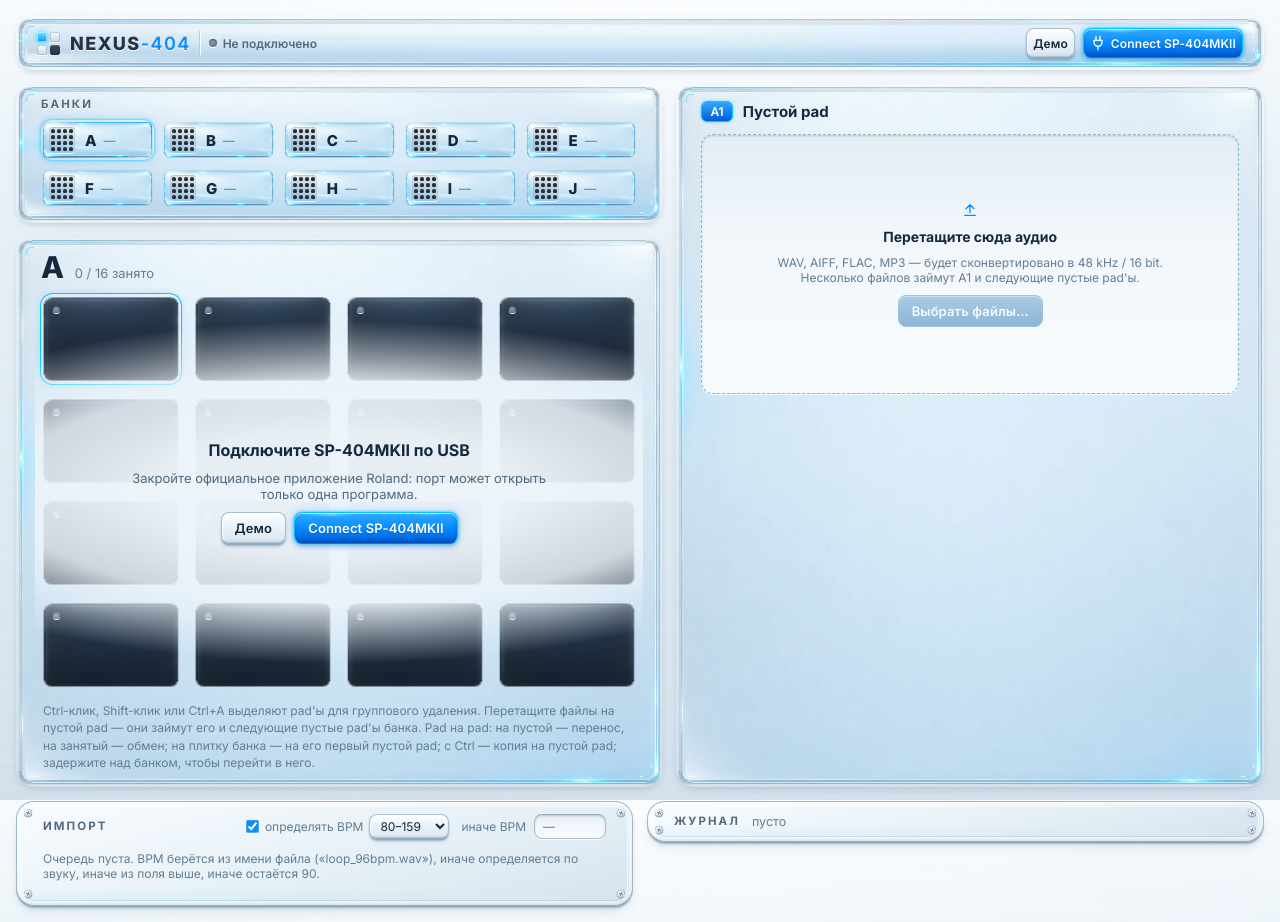
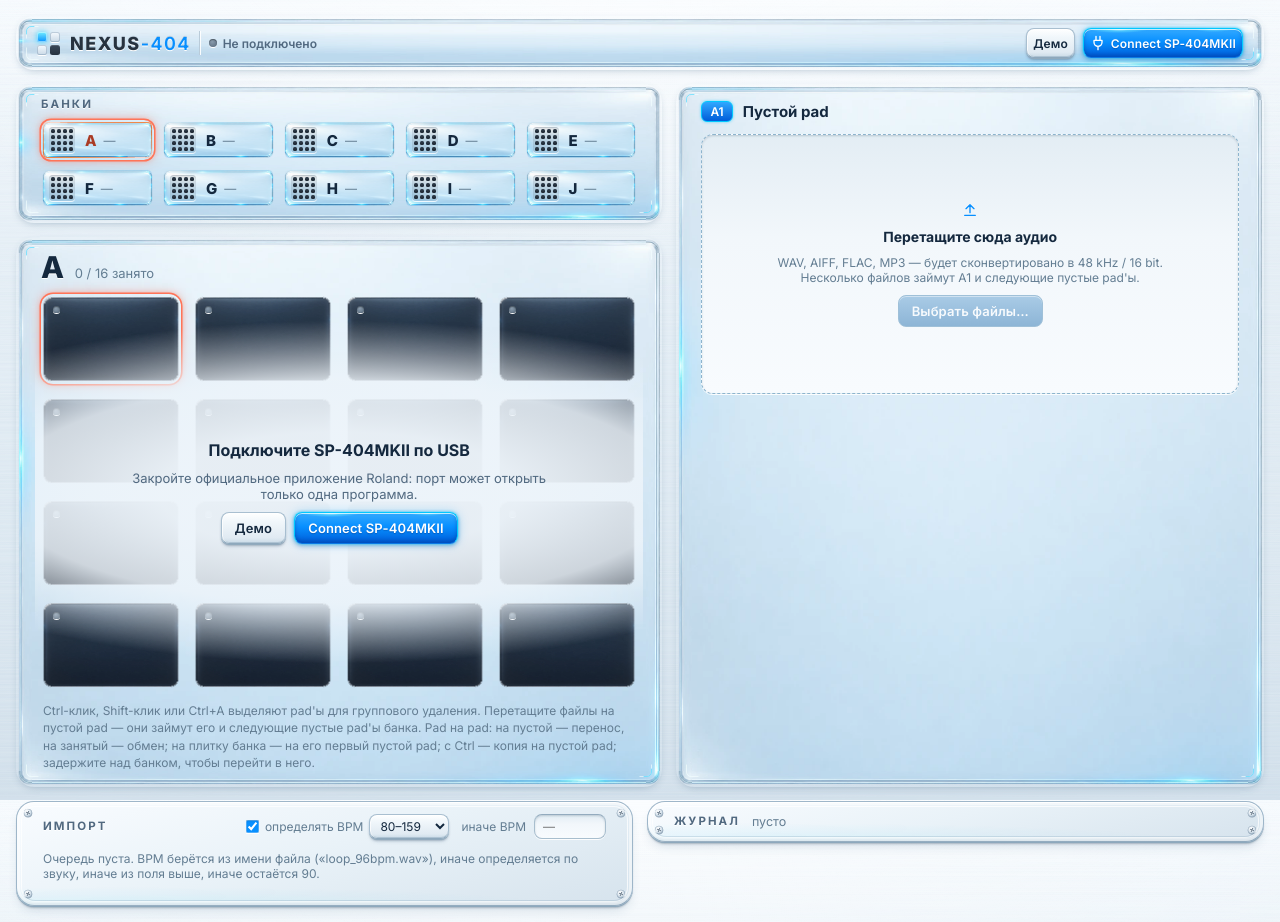
Before and after one commit to MaxMaximoff/nexus-404, a Preact app in the folder app/: page / in a window 1280 px wide. Built offline with nearby package versions, Linux system fonts and the light colour scheme.

Commit message:
style: emphasize selected banks and pads with coral glow

```diff
--- a/app/src/ui/styles.css
+++ b/app/src/ui/styles.css
@@ -20,6 +20,10 @@
   --blue: #078fff;
   --blue-deep: #005dd9;
   --glint: #e9fdff;
+  /* Current bank/pad: a warm accent distinct from the cyan navigation and drop cues. */
+  --selection-edge: #ff7458;
+  --selection-ink: #aa3b24;
+  --selection-glow: 0 0 0 1.5px var(--selection-edge), 0 0 5px #ff7458b3, 0 0 14px #ff745866;
   /* Type */
   --text: #14283e;
   --text-2: #516980;
@@ -323,24 +327,26 @@
 }
 .bank-tile:not(.active):hover::before { opacity: .7; }
 .bank-tile.active {
-  box-shadow: 0 0 3px #00c8ff, 0 0 8px #00a5ff45;
+  box-shadow: var(--selection-glow);
 }
-.bank-tile.active::before { opacity: 1; }
+.bank-tile.active::before { opacity: 1; filter: hue-rotate(180deg) saturate(1.25); }
 .bank-tile:active { box-shadow: 0 0 3px #00c8ff70; }
+.bank-tile.active:active { box-shadow: 0 0 0 1.5px var(--selection-edge), 0 0 7px #ff745880; }
 @media (prefers-reduced-motion: reduce) {
   .bank-tile, .bank-tile::before { transition: none; }
 }
 .mini-grid { display: grid; grid-template-columns: repeat(4, 1fr); gap: 2px; padding: 2px; border-radius: 4px; background: rgba(38, 50, 63, 0.1); box-shadow: inset 0 1px 1px rgba(44, 75, 100, 0.22), 0 1px 0 rgba(255, 255, 255, 0.8); }
 .mini-grid i { aspect-ratio: 1; border-radius: 1.5px; background: var(--graphite-face); }
 .mini-grid i.on { background: linear-gradient(#ffffff, #cfe2ee); box-shadow: inset 0 0 0 0.5px rgba(80, 140, 180, 0.55); }
-.bank-tile.active .mini-grid i.on { background: linear-gradient(var(--glint), #8ee6ff); box-shadow: 0 0 2px rgba(0, 200, 255, 0.7); }
+.bank-tile.active .mini-grid i.on { background: linear-gradient(#fff3e9, #ffb29b); box-shadow: 0 0 2px #ff745880; }
 .bank-meta { display: flex; align-items: center; gap: 7px; font-size: 12px; color: var(--muted); font-variant-numeric: tabular-nums; }
 .bank-letter { font-weight: 800; font-size: 15px; color: var(--text); display: inline-flex; align-items: center; gap: 4px; }
-.bank-tile.active .bank-meta { color: var(--accent); }
+.bank-tile.active .bank-meta, .bank-tile.active .bank-letter { color: var(--selection-ink); }
 .lock { margin-left: auto; color: var(--warn); display: inline-flex; }
 .bank-tile.drop-target:not(:focus-visible) { outline: 1px dashed #6fb7e0; outline-offset: 2px; }
 .bank-tile.drop-target.drop:not(:focus-visible) { outline-style: solid; outline-color: var(--led-border); }
-.bank-tile.drop { border-color: var(--led-border); box-shadow: var(--led); }
+.bank-tile.drop, .bank-tile.drop:active { border-color: var(--led-border); box-shadow: var(--led); }
+.bank-tile.drop::before { filter: none; }
 .bank-tile.drop-full { opacity: 0.45; }
 .mini-grid i.target { background: linear-gradient(var(--neon-hi), var(--blue)); box-shadow: 0 0 3px rgba(0, 200, 255, 0.85); }
 .bank-tile .free em { font-style: normal; color: var(--warn); }
@@ -386,23 +392,30 @@
 .pad.empty .pad-empty { color: #7d94a8; }
 .pad.empty:hover { box-shadow: 0 0 0 1px #93bdd066; }
 .pad.empty:hover .pad-empty { color: #7f95aa; }
-/* Selected: preserve the approved A5 light, with no change to its raster or geometry. */
+/* Selected: warm emitter and external halo; preserve the approved raster and geometry. */
 .pad.full.selected {
-  box-shadow: 0 0 3px #00c8ff, 0 0 10px #00a5ff4d, 0 4px 8px -4px #00a5ff70;
+  box-shadow: var(--selection-glow);
 }
-.pad.full.selected::before { opacity: 1; }
+.pad.full.selected::before { opacity: 1; filter: hue-rotate(180deg) saturate(1.25); }
+.pad.full.selected .pad-label { color: var(--selection-ink); }
 .pad.full:active { box-shadow: 0 0 5px #00c8ff70; }
+.pad.full.selected:active { box-shadow: 0 0 0 1.5px var(--selection-edge), 0 0 7px #ff745880; }
 .pad.empty.selected {
-  box-shadow: 0 0 0 1px #00c8ff, 0 0 7px #00a5ff45;
+  box-shadow: var(--selection-glow);
 }
-.pad.empty.selected .pad-label { color: #7fd8ff; }
+.pad.empty.selected .pad-label { color: #ffb29b; }
 /* No SP: retain the connection overlay and hidden pad content on the shared graphite skin. */
 .pad-grid.offline .pad.empty > * { visibility: hidden; }
 .pad-grid.offline .pad.empty::before {
   content: ""; position: absolute; left: 11px; top: 11px; width: 7px; height: 7px; border-radius: 50%;
   background: radial-gradient(circle at 40% 35%, #8a9cad, #56687a); box-shadow: inset 0 1px 1px rgba(0, 0, 0, 0.35), 0 1px 0 #fff;
 }
-.pad:is(.full, .empty).picked { box-shadow: 0 0 0 2px #e5484d, 0 0 8px #e5484d55; }
+.pad:is(.full, .empty).picked {
+  box-shadow: 0 0 0 2px #e5484d, 0 0 8px #e5484d55;
+}
+.pad:is(.full, .empty).picked:not(.drop):not(.drop-swap):not(:focus-visible) {
+  outline: 2px dashed var(--danger); outline-offset: 2px;
+}
 @media (prefers-reduced-motion: reduce) {
   .pad, .pad.full::before { transition: none; }
 }
@@ -417,7 +430,7 @@
 .group-bar.confirm-delete { flex-wrap: wrap; }
 .group-bar.confirm-delete .group-names { flex: 1 1 100%; max-height: 72px; overflow: auto; white-space: normal; font-family: var(--mono); font-size: 12px; }
 .pad.drop { border-color: var(--led-border) !important; box-shadow: var(--led) !important; }
-.pad-grid .pad.full.drop::before { opacity: 1; }
+.pad-grid .pad.full.drop::before { opacity: 1; filter: none; }
 /* Dropping a pad onto an occupied one swaps them: say so on the target. */
 .pad.drop-swap { border-color: #f0a630 !important; box-shadow: inset 0 0 0 1px rgba(255, 244, 225, 0.9), 0 0 3px rgba(240, 160, 40, 0.85), 0 0 12px rgba(240, 160, 40, 0.3) !important; }
 .pad-grid .pad.full.drop-swap::before { opacity: 0; }
```
Also changed, not shown: app/src/assets/nexus-ui/README.md.
